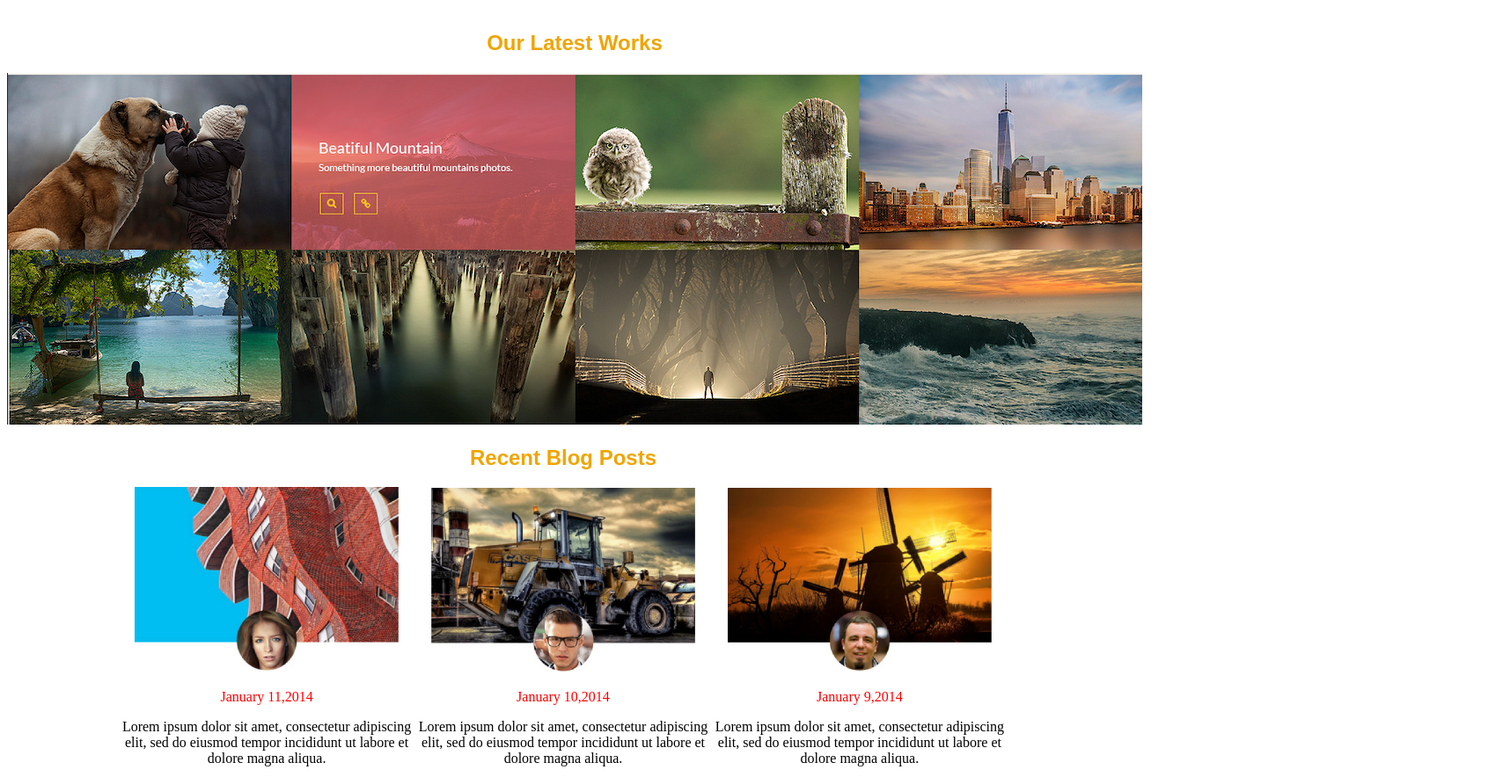
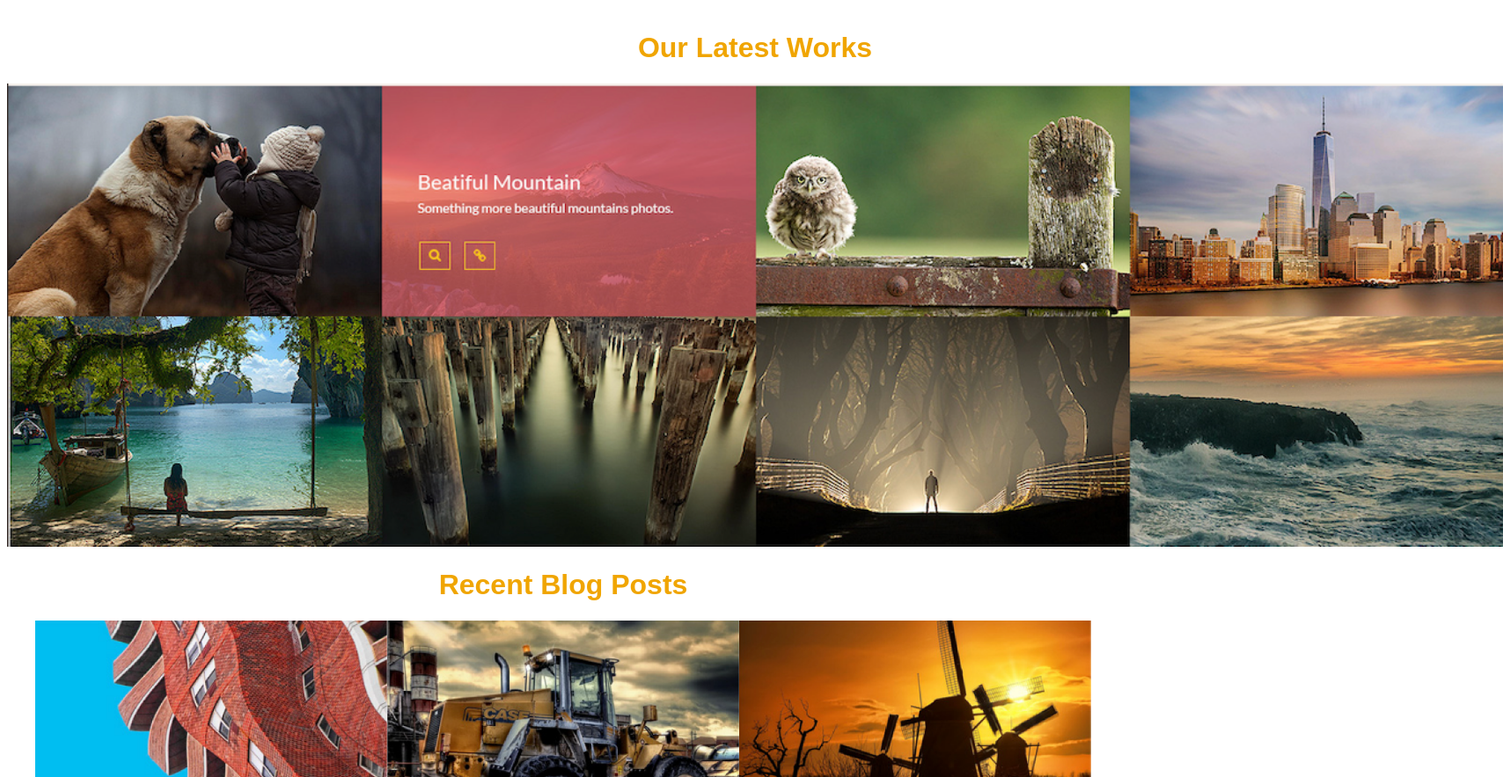
Before and after one commit to jotunheimm/WebDevProj1, a plain HTML site: page index.html in a window 1280 px wide. Shown: the part 894-1778 px from the top of the page at 88% size, 1708 px wide, since content can reach past the window. Drawn offline with Linux system fonts and the light colour scheme.

Commit message:
Second Alignment

```diff
--- a/index.html
+++ b/index.html
@@ -116,12 +116,12 @@
 
         <tr>
             <td align="center">
-                <font face="Arial"><h2><font color="#f0a500">Our Latest Works</font></h2></font>
+                <font face="Arial"><h1><font color="#f0a500">Our Latest Works</font></h1></font>
             </td>
         </tr>
 <br>
         <tr>
-            <td align="center"><img src="Pics.png"></td>
+            <td align="center"><img src="Pics.png" width="1700"></td>
         </tr>
 </div>
 
@@ -132,7 +132,7 @@
         <tr>
             <td width="10%"></td>
             <td width="80%"  colspan="3">
-            <center><font face="Arial"><h2><font color="#f0a500">Recent Blog Posts</font></h2></font></center>
+            <center><font face="Arial"><h1><font color="#f0a500">Recent Blog Posts</font></h1></font></center>
             </td>
             <td width="10%"></td>
         </tr>
@@ -142,20 +142,20 @@
             <td width="10%"></td>
 
             <td width="26.6%" align="center">
-                <img src="pic1.png" width="300">
+                <img src="pic1.png" width="400">
 
                 <p><font color="red">January 11,2014</font></p>
                 <p>Lorem ipsum dolor sit amet, consectetur adipiscing elit, sed do eiusmod tempor incididunt ut labore et dolore magna aliqua.</p>
             </td>
 
             <td width="26.6%" align="center">
-                <img src="pic2.png" width="300">
+                <img src="pic2.png" width="400">
                 <p><font color="red">January 10,2014</font></p>
                 <p>Lorem ipsum dolor sit amet, consectetur adipiscing elit, sed do eiusmod tempor incididunt ut labore et dolore magna aliqua.</p>
             </td>
 
             <td width="26.6%" align="center">
-                <img src="pic3.png" width="300">
+                <img src="pic3.png" width="400">
                 <p><font color="red">January 9,2014</font></p>
                 <p>Lorem ipsum dolor sit amet, consectetur adipiscing elit, sed do eiusmod tempor incididunt ut labore et dolore magna aliqua.</p>
             </td>
@@ -170,13 +170,13 @@
 
         <tr>
             <td align="center" colspan="3">
-                <img src="MapHead.png" width="1475">
+                <img src="MapHead.png" width="1700">
             </td>
         </tr>
 
         <tr>
         <td width="33%" align="right">
-            <img src="left.png" width="450">
+            <img src="left.png" width="558">
         </td>
 
         <td width="34%" bgcolor="#e46868" align="center">
@@ -196,7 +196,7 @@
         </td>
 
         <td width="33%" align="left">
-            <img src="right.png" width="450">
+            <img src="right.png" width="558">
         </td>
 
         </tr>
```
